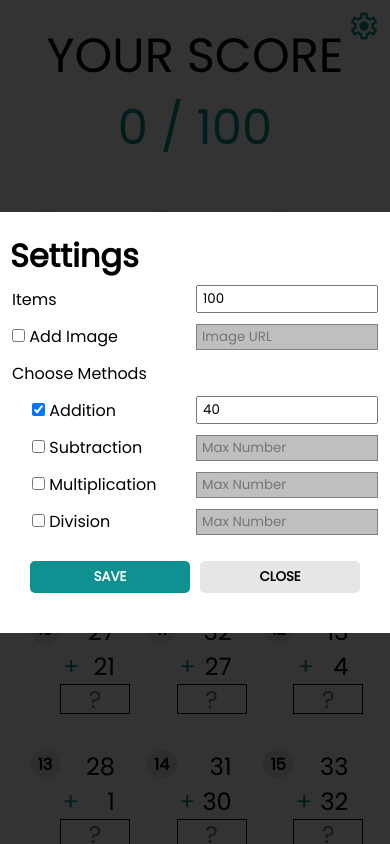
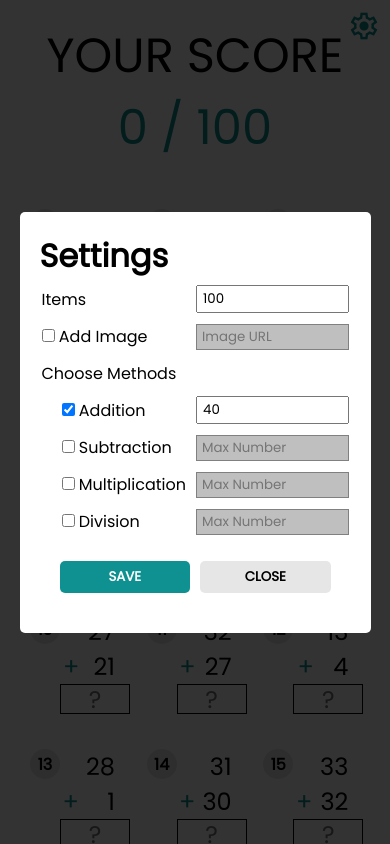
Before and after one commit to majamindang/majamindang.github.io, a plain HTML site: page kiels/index.html in a window 390 px wide. Both pictures are taken after a click on the element "settings". Shown: the top 844 px of the page. Drawn offline with nearby package versions, Linux system fonts and the light colour scheme.

Commit message:
Add files via upload

```diff
--- a/kiels/style.css
+++ b/kiels/style.css
@@ -317,4 +317,8 @@ input:disabled {
         width: auto;
         height: auto;
     }
+
+    .modal .settings {
+        width: 90%;
+    }
 }
```
